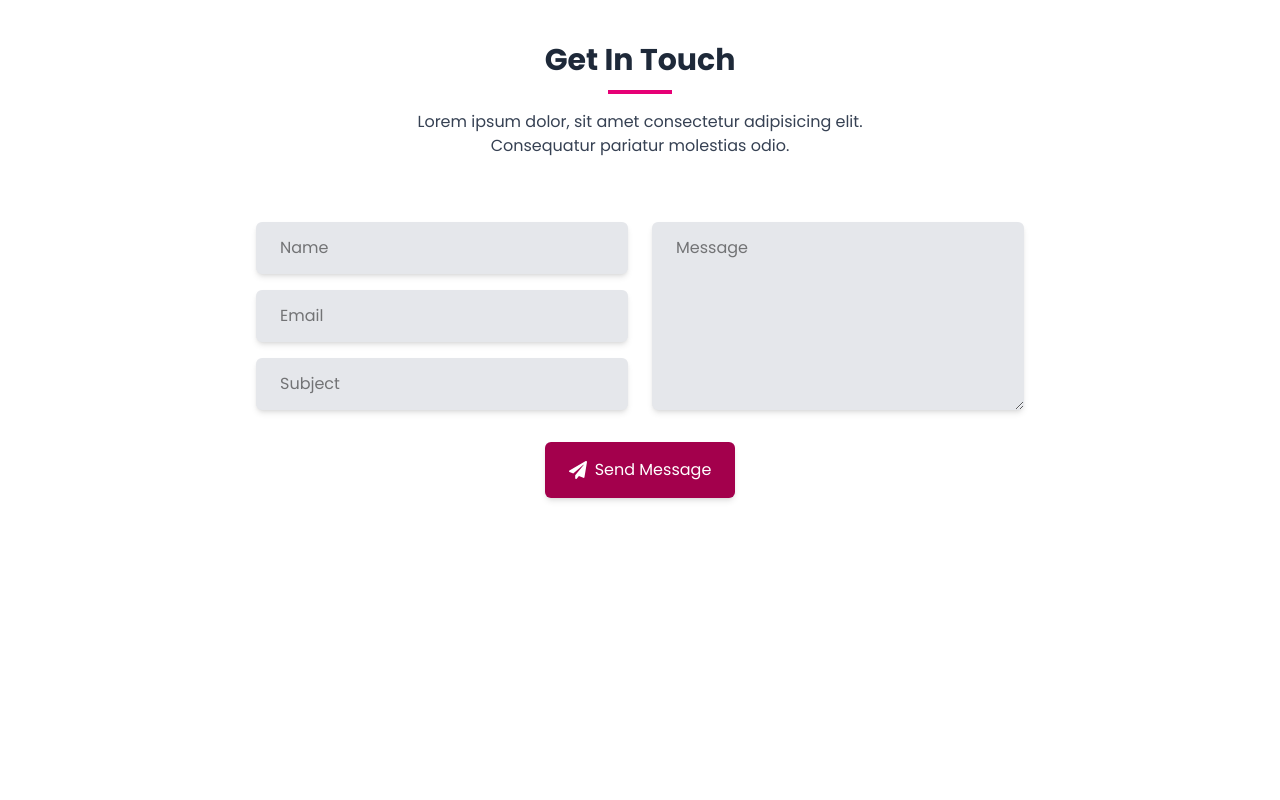
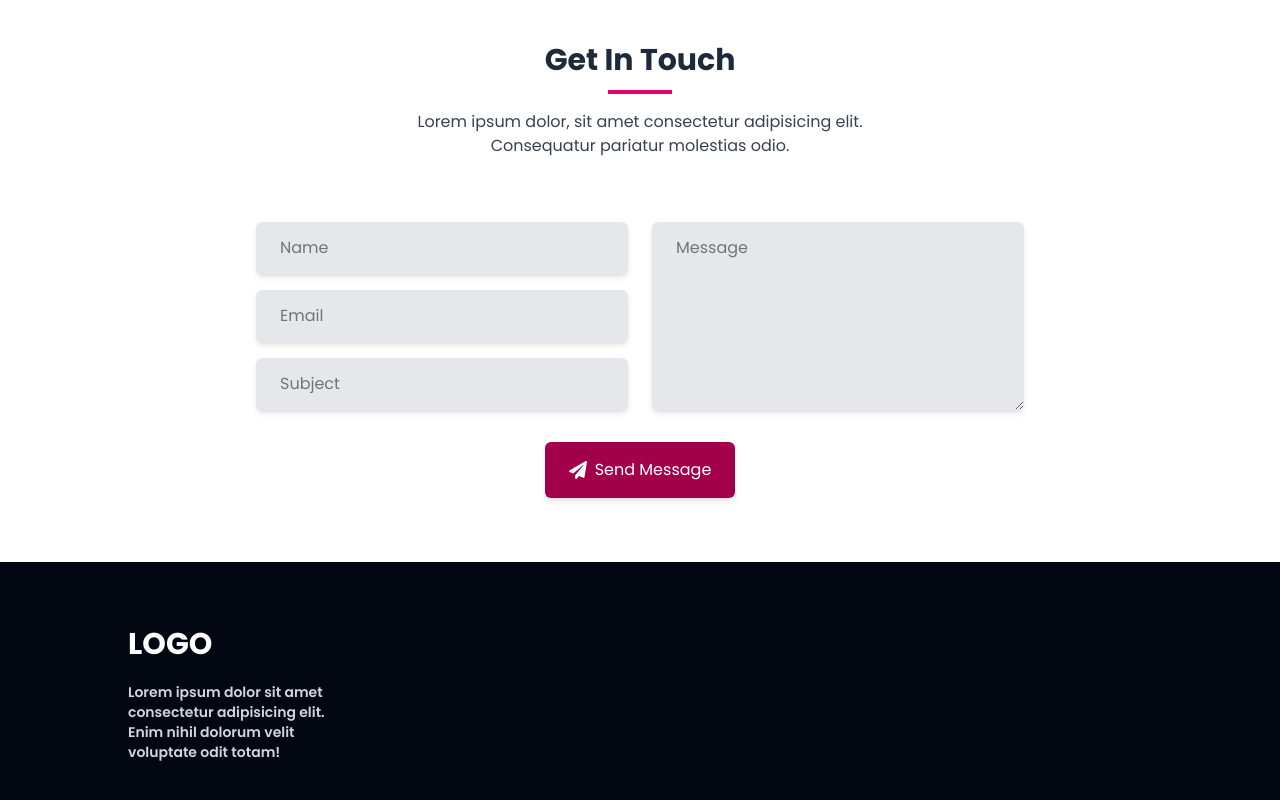
Before and after one commit to denisdiaconu/product-landing-page, a Next.js app: page / in a window 1280 px wide. Shown: the part 3192-3992 px from the top of the page. Before the commit the page ends 3754 px from the top, so only its background shows below. Built offline with nearby package versions, Linux system fonts and the light colour scheme.

Commit message:
Add logo to footer

```diff
--- a/app/layout.tsx
+++ b/app/layout.tsx
@@ -3,6 +3,7 @@ import { Poppins } from 'next/font/google';
 import './globals.css';
 import ResponsiveNav from '@/components/Home/Navbar/ResponsiveNav';
 import Provider from '@/components/Hoc/Provider';
+import Footer from '@/components/Home/Footer';
 
 const font = Poppins({
   weight: ['100', '200', '300', '400', '500', '600', '700', '800', '900'],
@@ -25,6 +26,7 @@ export default function RootLayout({
         <Provider>
           <ResponsiveNav />
           {children}
+          <Footer />
         </Provider>
       </body>
     </html>
--- a/components/Home/Footer.tsx
+++ b/components/Home/Footer.tsx
@@ -1,9 +1,19 @@
-import React from 'react'
+import React from 'react';
 
 const Footer = () => {
   return (
-    <div>Footer</div>
-  )
-}
+    <div className="bg-gray-950 pt-16 pb-16">
+      <div className="w-[80%] mx-auto items-start grid grid-cols-1 sm:grid-cols-2 md:grid-cols-2 lg:grid-cols-4 gap-10">
+        <div>
+          <div className="text-white font-bold text-3xl">LOGO</div>
+          <p className="mt-5 font-semibold text-gray-300 text-sm">
+            Lorem ipsum dolor sit amet consectetur adipisicing elit. Enim nihil
+            dolorum velit voluptate odit totam!
+          </p>
+        </div>
+      </div>
+    </div>
+  );
+};
 
-export default Footer
+export default Footer;
```
